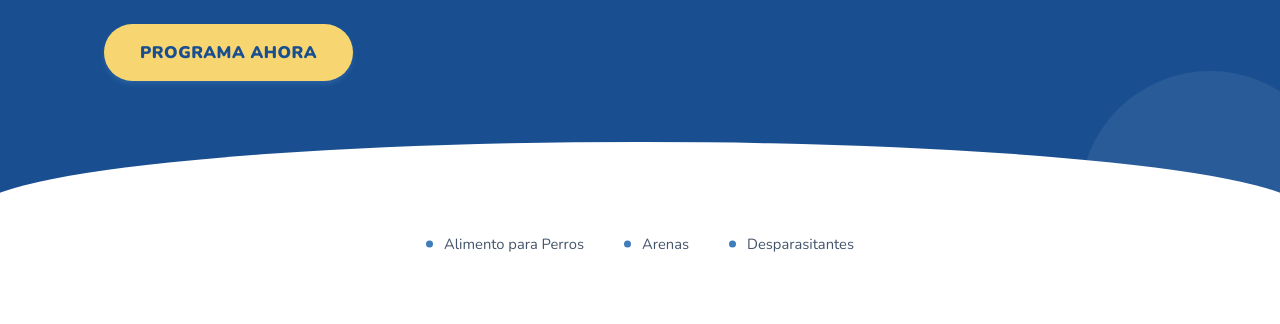
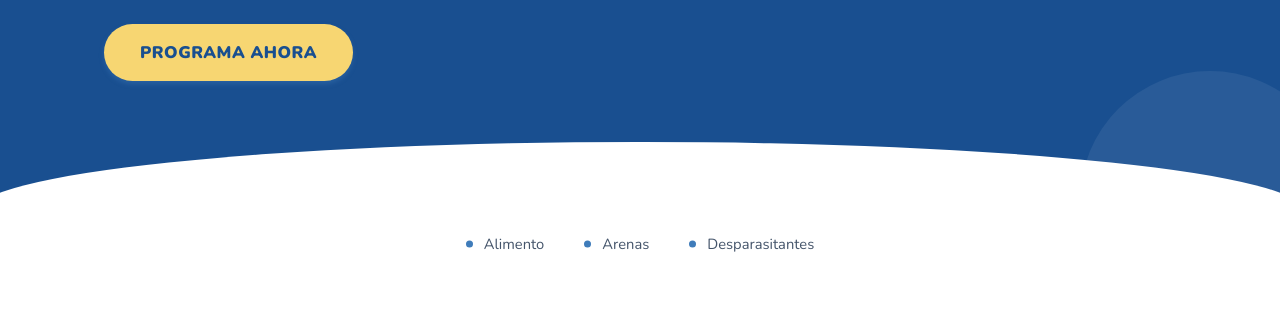
Before and after one commit to jteyssier-sys/envio-programado-colombia, a plain HTML site: page index.html in a window 1280 px wide. Shown: the part 457-781 px from the top of the page. Drawn offline with nearby package versions, Linux system fonts and the light colour scheme; a script that the page names is missing.

Commit message:
Update index.html

```diff
--- a/index.html
+++ b/index.html
@@ -97,7 +97,7 @@
   <!-- ============ TRUST BAR ============ -->
   <section class="trustbar">
     <div class="container trustbar__inner">
-    	<span>Alimento para Perros</span>
+    	<span>Alimento</span>
         <span>Arenas</span>
         <span>Desparasitantes</span>
     </div>
```
